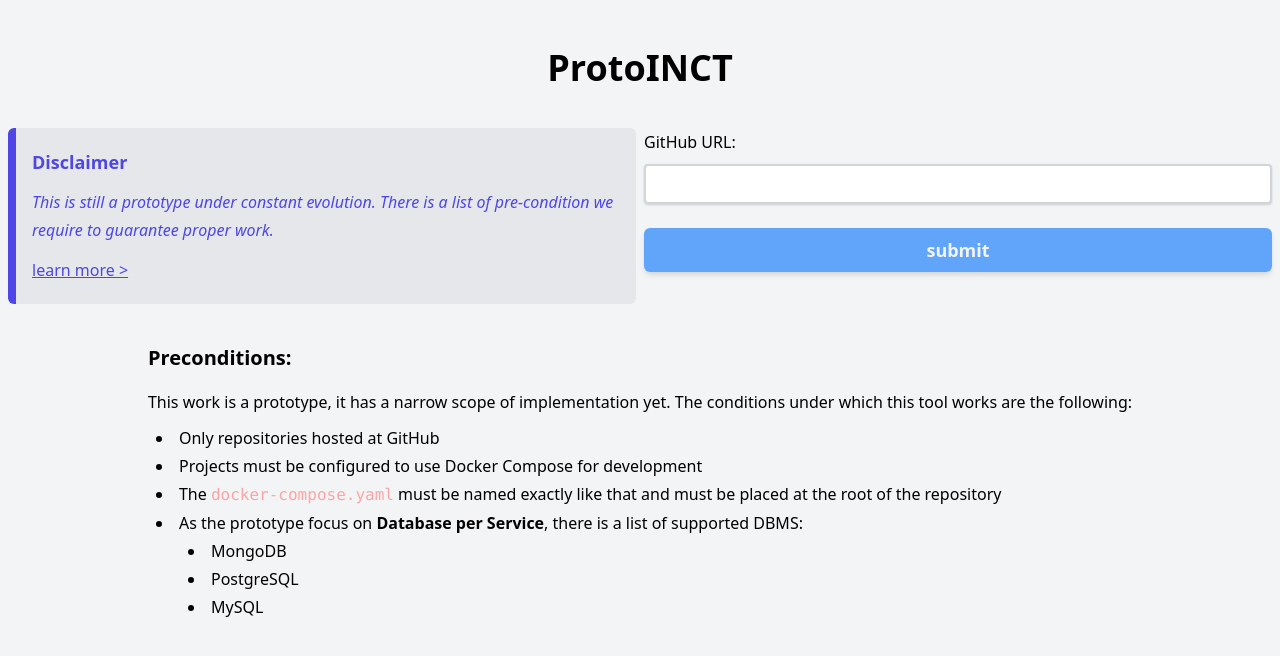
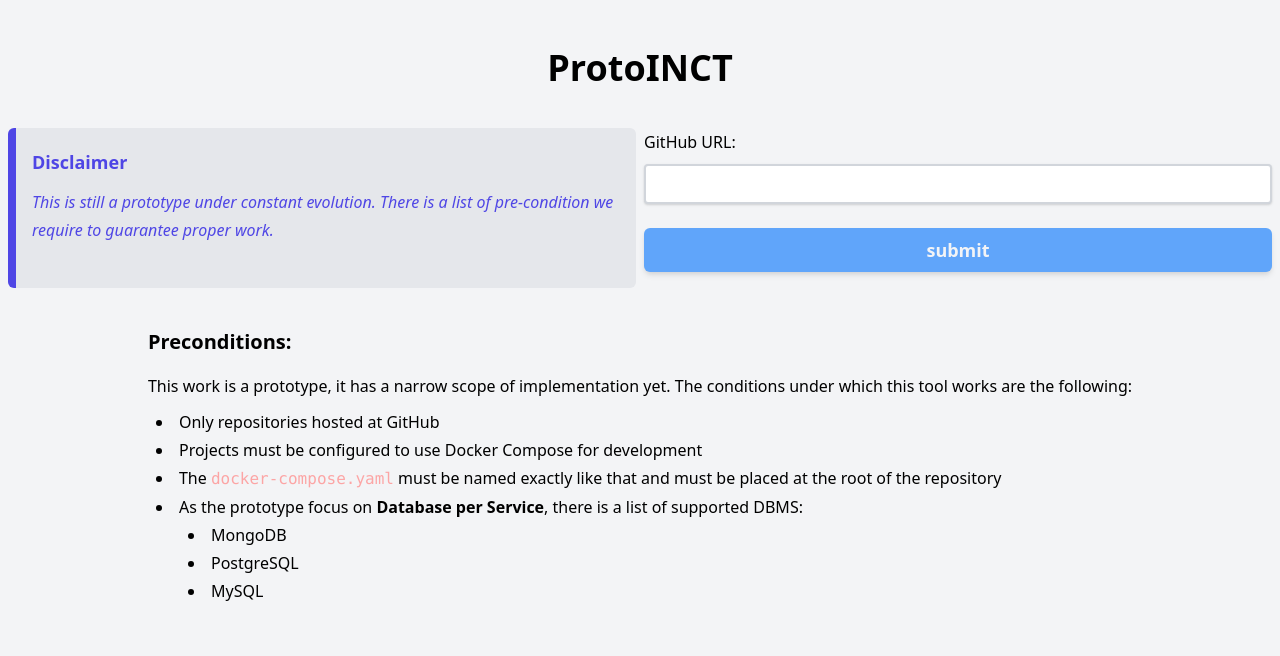
Before and after one commit to the-sortinghat/ProtoINCT, a Nuxt app in the folder frontend/: page / in a window 1280 px wide. Shown: the top 656 px of the page. Built offline with nearby package versions, Linux system fonts and the light colour scheme.

Commit message:
add condition to display link to preconds
Signed-off-by: João Daniel <jotaf.daniel@gmail.com>

```diff
--- a/frontend/components/Disclaimer.vue
+++ b/frontend/components/Disclaimer.vue
@@ -15,6 +15,6 @@
       This is still a prototype under constant evolution. There is a list of
       pre-condition we require to guarantee proper work.
     </p>
-    <nuxt-link class="underline" to="/">learn more ></nuxt-link>
+    <nuxt-link class="underline md:hidden" to="/preconditions">learn more ></nuxt-link>
   </section>
 </template>
```
